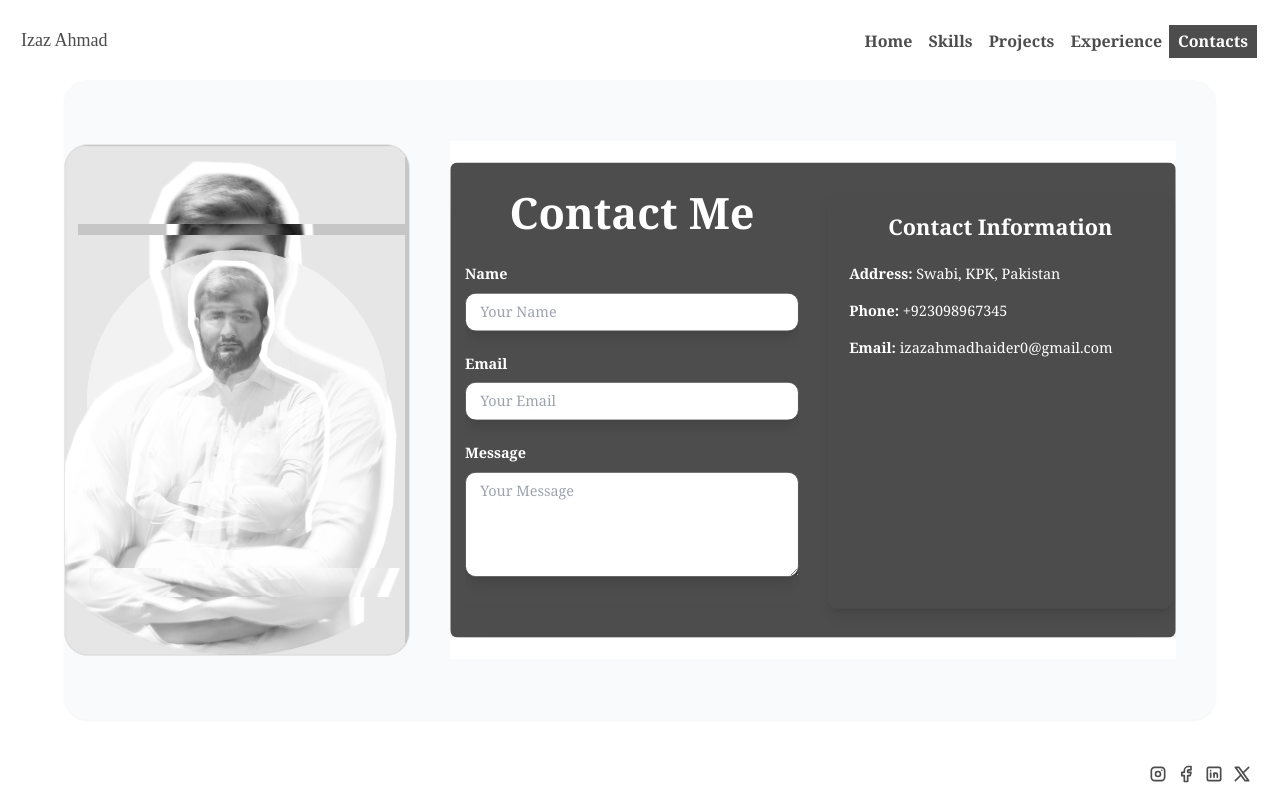
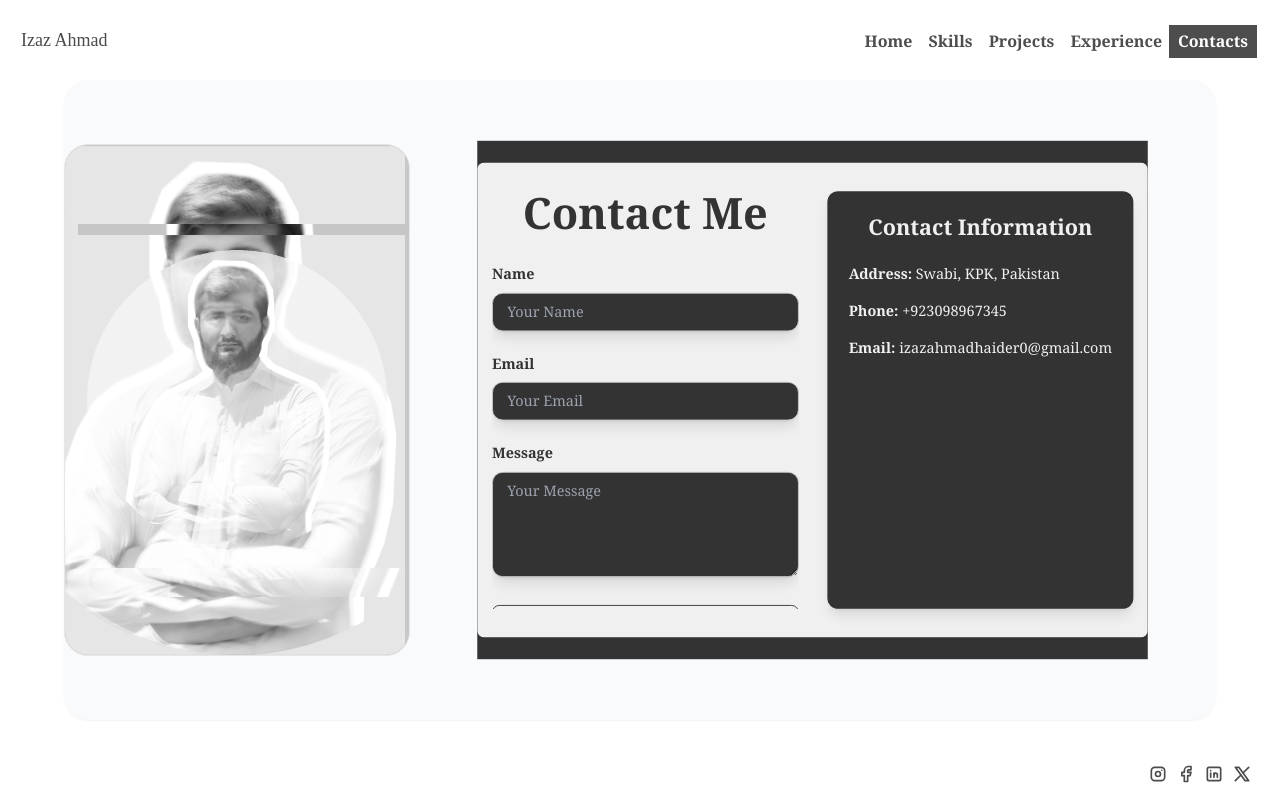
Before and after one commit to IzazAhmadHaider/My_Protfolio, a Next.js app: page / in a window 1280 px wide. Both pictures are taken after a click on the element "Contacts". Built offline with nearby package versions, Linux system fonts and the light colour scheme.

Commit message:
UI changes

```diff
--- a/src/app/components/Contact.jsx
+++ b/src/app/components/Contact.jsx
@@ -2,24 +2,25 @@ import React from "react";
 
 function Contact() {
   return (
-    <div className="py-6 scale-90 flex justify-center items-center h-[90%] overflow-y-auto bg-[#fff]">
-      <div className="max-w-5xl mx-auto overflow-hidden h-full">
-        <div className="container h-[100%] mx-auto px-4 py-8 shadow-2xl rounded-lg bg-[#4d4d4d] max-w-4xl">
+    <div className="py-6 scale-90 flex justify-center items-center h-[90%] overflow-y-auto bg-[#333]">
+      <div className="max-w-5xl mx-auto overflow-hidden h-full w-full">
+        <div className="container h-[100%] mx-auto px-4 py-8 shadow-2xl rounded-lg bg-[#f0f0f0] max-w-4xl">
           <div className="grid grid-cols-1 md:grid-cols-2 gap-8 h-full">
+            {/* Left Column */}
             <div className="overflow-y-auto h-full">
-              <div className="text-center text-5xl font-bold text-[#fff] mb-8">
+              <div className="text-center text-4xl md:text-5xl font-bold text-[#333] mb-8">
                 Contact Me
               </div>
               <form>
                 <div className="mb-6">
                   <label
-                    className="block text-[#fff] font-semibold mb-2"
+                    className="block text-[#333] font-semibold mb-2"
                     htmlFor="name"
                   >
                     Name
                   </label>
                   <input
-                    className="w-full px-4 py-2 border border-[#4c4c4c] bg-[#fff] text-[#4c4c4c] rounded-xl shadow-lg focus:outline-none"
+                    className="w-full px-4 py-2 border border-[#ccc] bg-[#333] text-[#f0f0f0] rounded-xl shadow-lg focus:outline-none"
                     type="text"
                     id="name"
                     name="name"
@@ -28,13 +29,13 @@ function Contact() {
                 </div>
                 <div className="mb-6">
                   <label
-                    className="block text-[#fff] font-semibold mb-2"
+                    className="block text-[#333] font-semibold mb-2"
                     htmlFor="email"
                   >
                     Email
                   </label>
                   <input
-                    className="w-full px-4 py-2 border border-[#4c4c4c] bg-[#fff] text-[#4c4c4c] rounded-xl shadow-lg focus:outline-none"
+                    className="w-full px-4 py-2 border border-[#ccc] bg-[#333] text-[#f0f0f0] rounded-xl shadow-lg focus:outline-none"
                     type="email"
                     id="email"
                     name="email"
@@ -43,13 +44,13 @@ function Contact() {
                 </div>
                 <div className="mb-6">
                   <label
-                    className="block text-[#fff] font-semibold mb-2"
+                    className="block text-[#333] font-semibold mb-2"
                     htmlFor="message"
                   >
                     Message
                   </label>
                   <textarea
-                    className="w-full px-4 py-2 border border-[#4c4c4c] bg-[#fff] text-[#4c4c4c] rounded-xl shadow-lg focus:outline-none"
+                    className="w-full px-4 py-2 border border-[#ccc] bg-[#333] text-[#f0f0f0] rounded-xl shadow-lg focus:outline-none"
                     id="message"
                     name="message"
                     rows="4"
@@ -57,14 +58,16 @@ function Contact() {
                   ></textarea>
                 </div>
                 <button
-                  className="w-full text-[#fff] bg-[#4c4c4c] px-6 py-3 rounded-lg shadow-lg hover:bg-[#fff] hover:text-[#4c4c4c] transition-colors duration-300"
+                  className="w-full text-[#333] bg-[#f0f0f0] border border-[#333] px-6 py-3 rounded-lg shadow-lg hover:bg-[#333] hover:text-[#f0f0f0] transition-colors duration-300"
                   type="submit"
                 >
                   Send Message
                 </button>
               </form>
             </div>
-            <div className="shadow-lg w-96 h-full bg-[#4c4c4c] rounded-xl p-6 text-[#fff]">
+
+            {/* Right Column (Contact Information) */}
+            <div className="shadow-lg w-full h-full bg-[#333] rounded-xl p-6 text-[#f0f0f0]">
               <h2 className="text-2xl font-semibold text-center mb-6">
                 Contact Information
               </h2>
--- a/src/app/components/Fixedlayout.jsx
+++ b/src/app/components/Fixedlayout.jsx
@@ -140,7 +140,7 @@ function Fixedlayout({ onSectionChange }) {
 
       {/* Mobile Menu */}
       {menuOpen && (
-        <div className="fixed top-0 left-0 w-full h-full bg-[#4d4d4d] bg-opacity-90 z-40 flex flex-col items-center justify-center">
+        <div className="fixed top-0 left-0 w-full h-full bg-[#fff] bg-opacity-90 z-40 flex flex-col items-center justify-center">
           <nav className="flex flex-col space-y-4 text-lg font-serif font-semibold text-[#4c4c4c]">
             <Link
               to="home"
```
